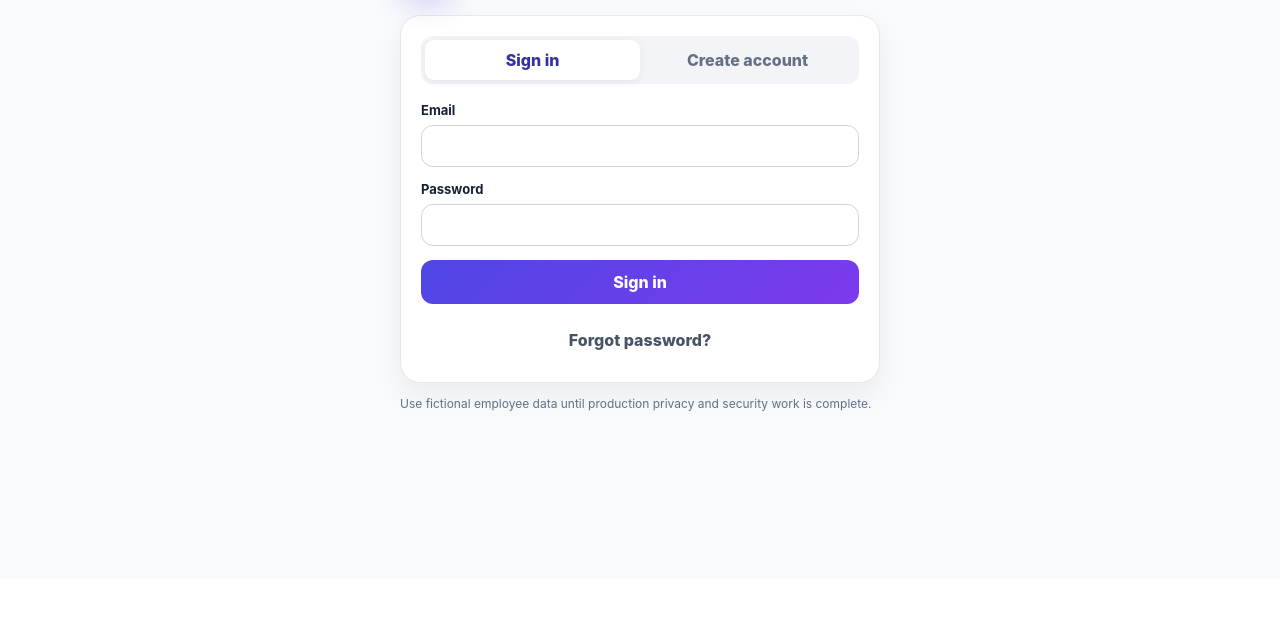
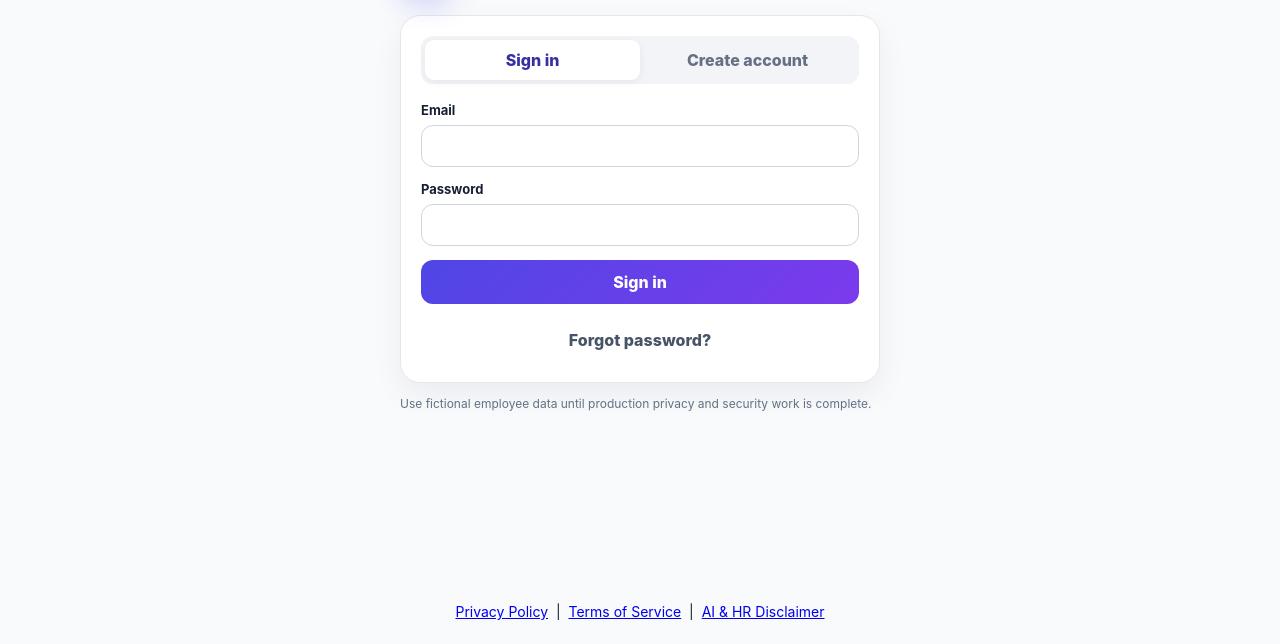
Before and after one commit to yanoxiong/hrcoach-ai, a website: page public/index.html in a window 1280 px wide. Shown: the part 221-865 px from the top of the page. Before the commit the page ends 800 px from the top, so only its background shows below. Drawn offline with Linux system fonts and the light colour scheme; no server answers.

Commit message:
Add legal footer links
Adds footer links to the Privacy Policy, Terms of Service, and AI & HR Disclaimer.

```diff
--- a/public/index.html
+++ b/public/index.html
@@ -89,8 +89,17 @@
     <button data-route="tools" class="nav">Tools</button>
     <button data-route="history" class="nav">History</button>
     <button data-route="account" class="nav">Account</button>
-  </nav>
+   </nav>
 </div>
+
+<footer style="text-align:center; padding:24px 12px; font-size:14px;">
+  <a href="/privacy.html">Privacy Policy</a>
+  &nbsp;|&nbsp;
+  <a href="/terms.html">Terms of Service</a>
+  &nbsp;|&nbsp;
+  <a href="/ai-disclaimer.html">AI & HR Disclaimer</a>
+</footer>
+
 <script src="/app.js"></script>
 </body>
 </html>
```
